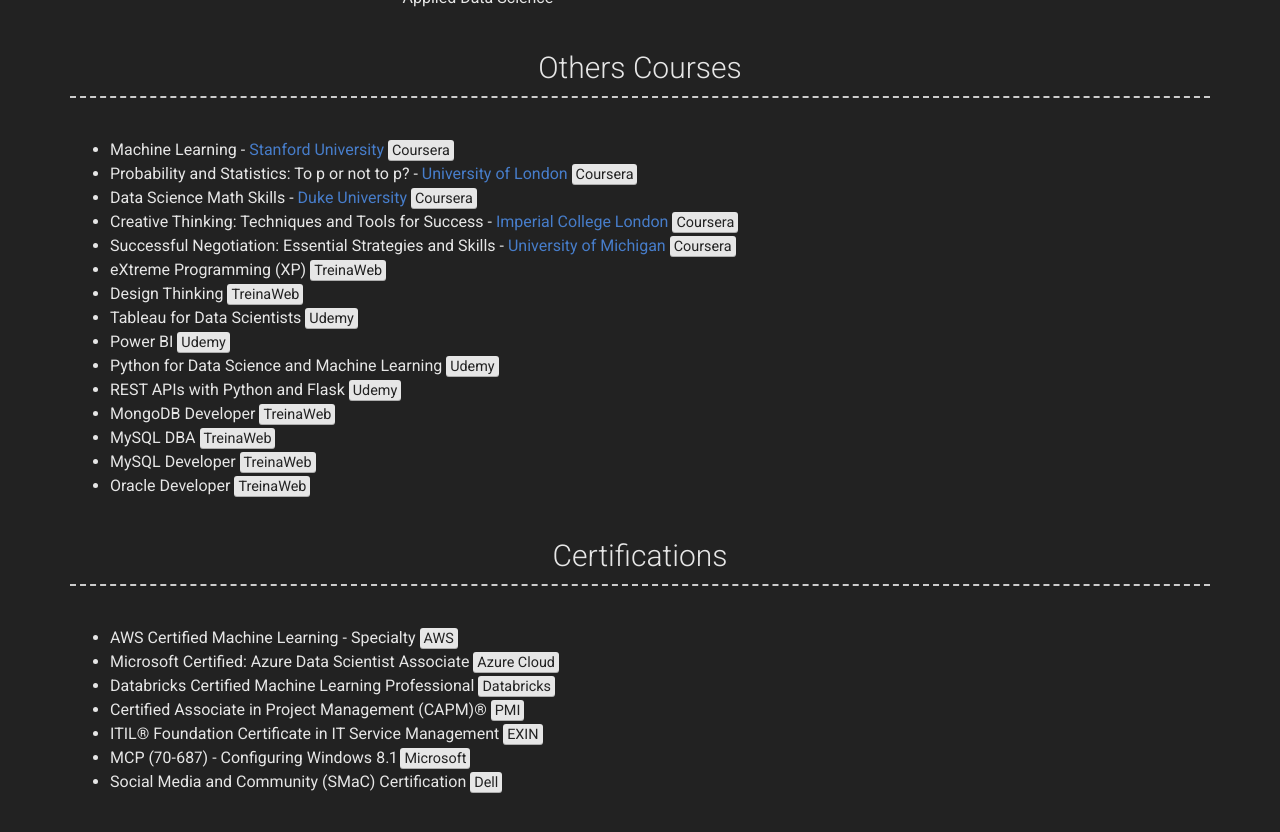
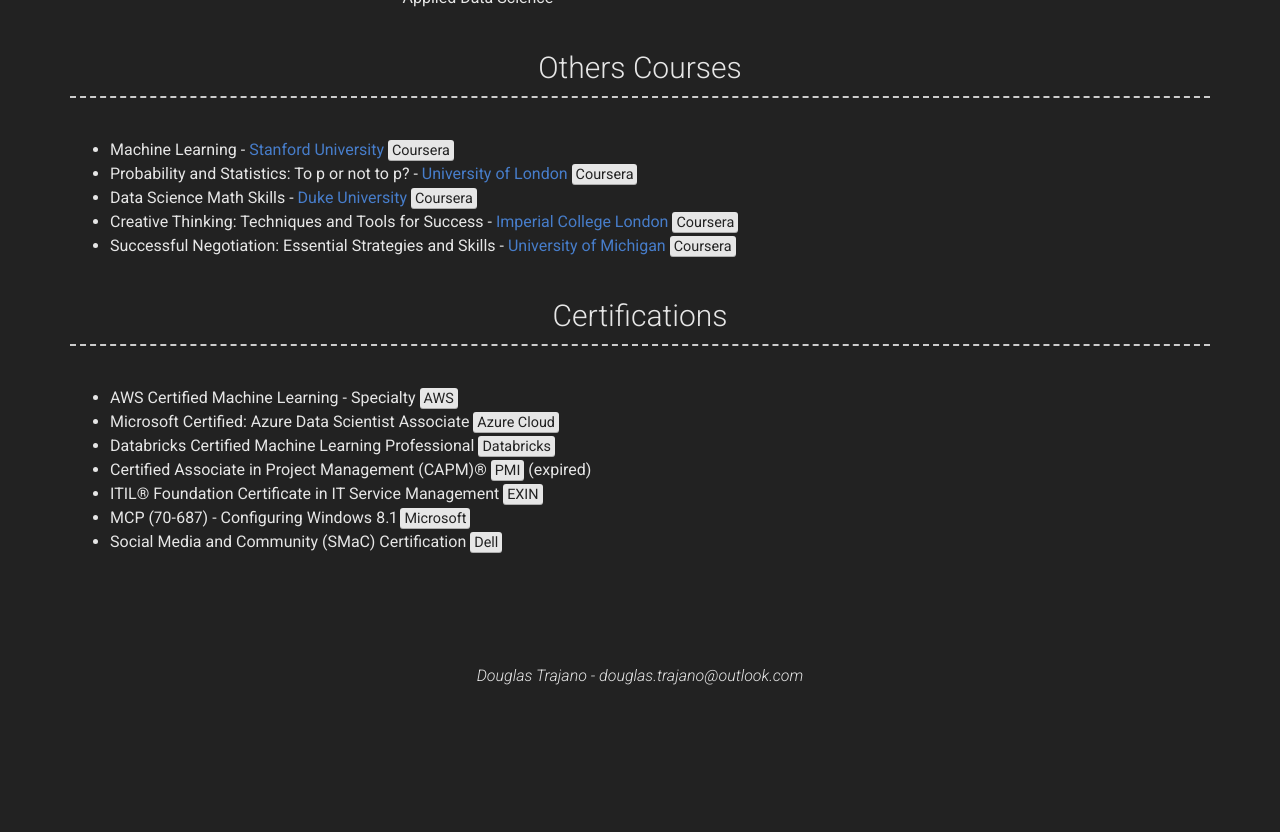
Before and after one commit to DougTrajano/resume, a Jekyll site: the page built from index.md, in a window 1280 px wide and 900 px high, scrolled down 4161 px. Shown: the top 832 px of the window. Built offline with Jekyll 4.4.1, drawn with Linux system fonts in a browser that asks for light colours; nearby versions of some CDN libraries; after the commit the page ends 4856 px from its top, so only the background shows below that.

Commit message:
Update resume

```diff
--- a/_config.yml
+++ b/_config.yml
@@ -257,16 +257,6 @@ content:
       - Data Science Math Skills - [Duke University](https://duke.edu/) <mark>Coursera</mark>
       - Creative Thinking: Techniques and Tools for Success - [Imperial College London](https://www.imperial.ac.uk/) <mark>Coursera</mark>
       - Successful Negotiation: Essential Strategies and Skills - [University of Michigan](https://umich.edu/) <mark>Coursera</mark>
-      - eXtreme Programming (XP) <mark>TreinaWeb</mark>
-      - Design Thinking <mark>TreinaWeb</mark>
-      - Tableau for Data Scientists <mark>Udemy</mark>
-      - Power BI <mark>Udemy</mark>
-      - Python for Data Science and Machine Learning <mark>Udemy</mark>
-      - REST APIs with Python and Flask <mark>Udemy</mark>
-      - MongoDB Developer <mark>TreinaWeb</mark>
-      - MySQL DBA <mark>TreinaWeb</mark>
-      - MySQL Developer <mark>TreinaWeb</mark>
-      - Oracle Developer <mark>TreinaWeb</mark>
 
   - title: Certifications
     layout: text
@@ -274,7 +264,7 @@ content:
       - AWS Certified Machine Learning - Specialty <mark>AWS</mark>
       - Microsoft Certified: Azure Data Scientist Associate <mark>Azure Cloud</mark>
       - Databricks Certified Machine Learning Professional <mark>Databricks</mark>
-      - Certified Associate in Project Management (CAPM)® <mark>PMI</mark>
+      - Certified Associate in Project Management (CAPM)® <mark>PMI</mark> (expired)
       - ITIL® Foundation Certificate in IT Service Management <mark>EXIN</mark>
       - MCP (70-687) - Configuring Windows 8.1 <mark>Microsoft</mark>
       - Social Media and Community (SMaC) Certification <mark>Dell</mark>
```
